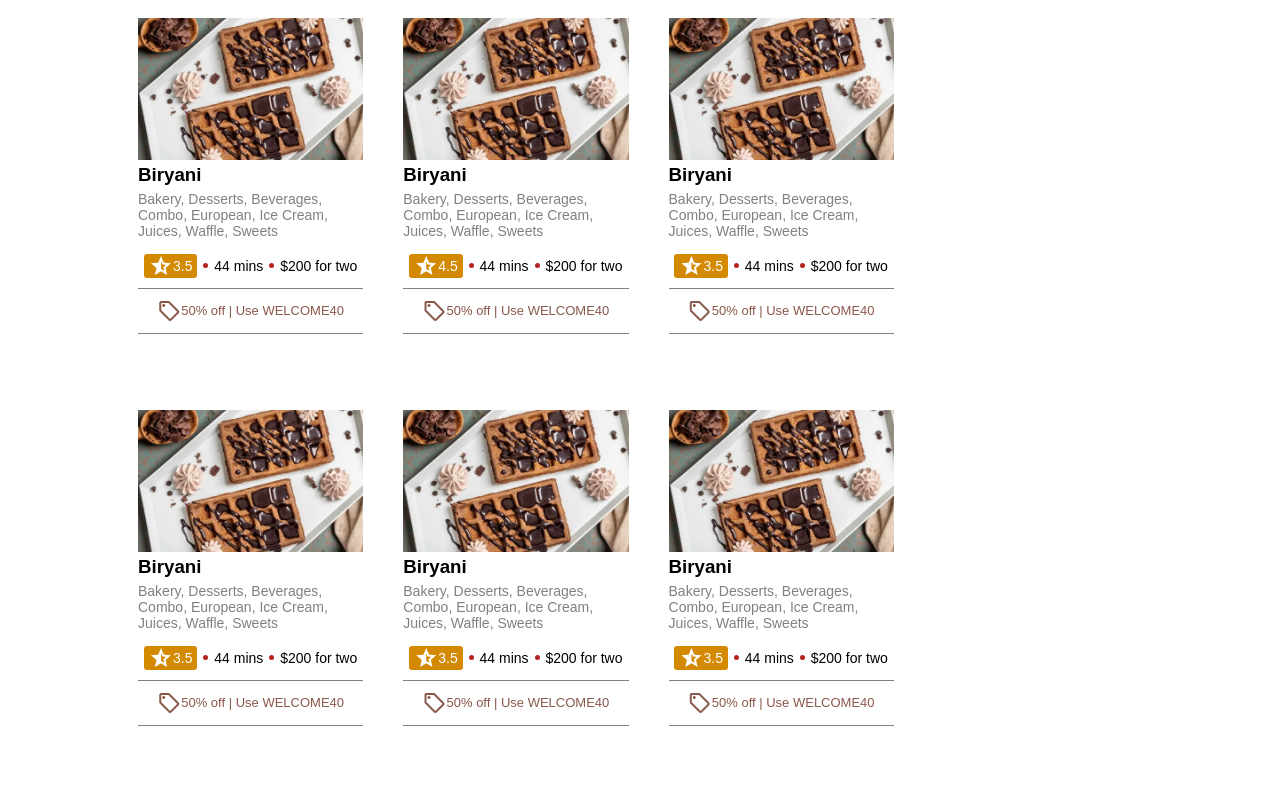
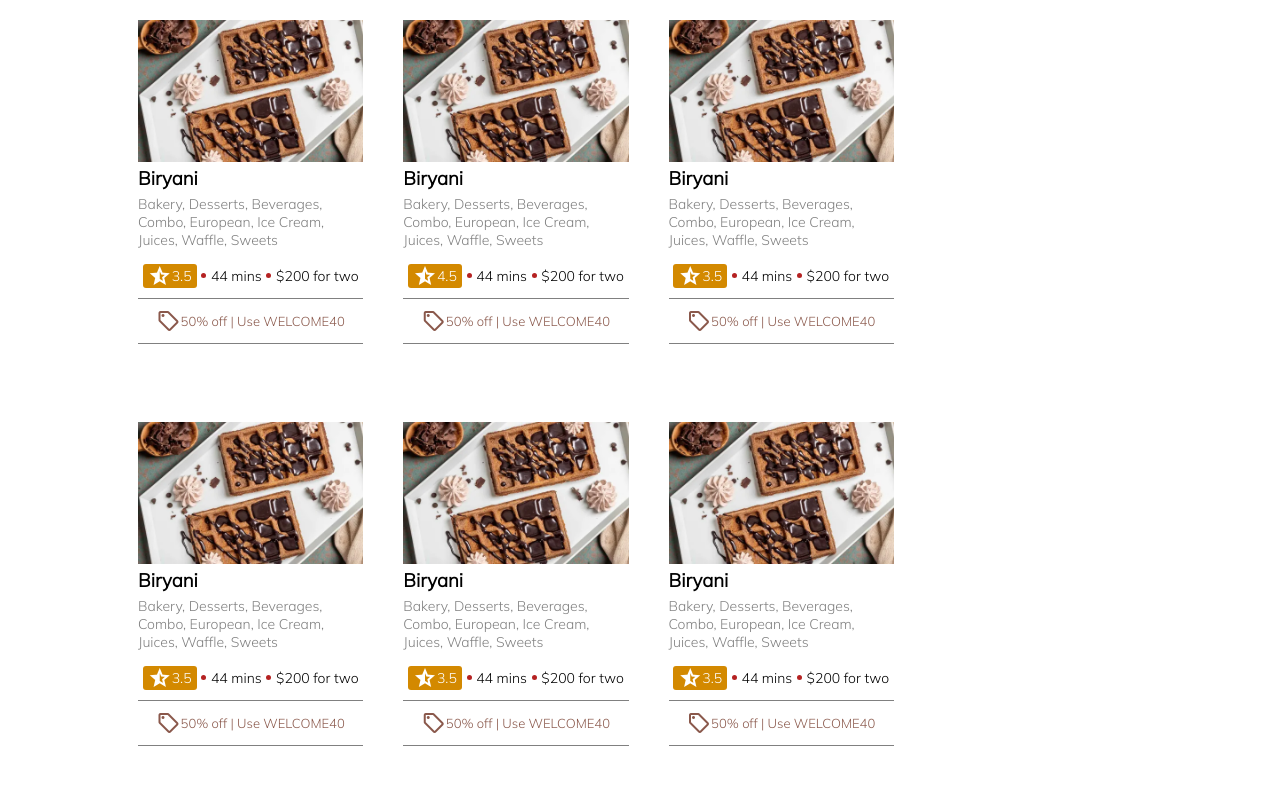
Before and after one commit to mayurW1000/Swiggy-Clone, a plain HTML site: page index.html in a window 1280 px wide. Shown: the part 156-945 px from the top of the page. Drawn offline with nearby package versions, Linux system fonts and the light colour scheme.

Commit message:
Another commit

```diff
--- a/index.html
+++ b/index.html
@@ -6,6 +6,9 @@
     <meta name="viewport" content="width=device-width, initial-scale=1.0">
     <title>Swiggy</title>
     <link rel="stylesheet" href="style.css">
+    <link rel="preconnect" href="https://fonts.googleapis.com">
+<link rel="preconnect" href="https://fonts.gstatic.com" crossorigin>
+<link href="https://fonts.googleapis.com/css2?family=Mulish:wght@300&display=swap" rel="stylesheet">
     <link rel="stylesheet" href="https://fonts.googleapis.com/css2?family=Material+Symbols+Outlined" />
 </head>
 <body>
--- a/style.css
+++ b/style.css
@@ -1,7 +1,7 @@
 *{
     margin: 0;
     padding: 0;
-    font-family:'Mulish', sans-serif;
+    font-family: 'Mulish', sans-serif;
 }
 
 .nav-container{
```
